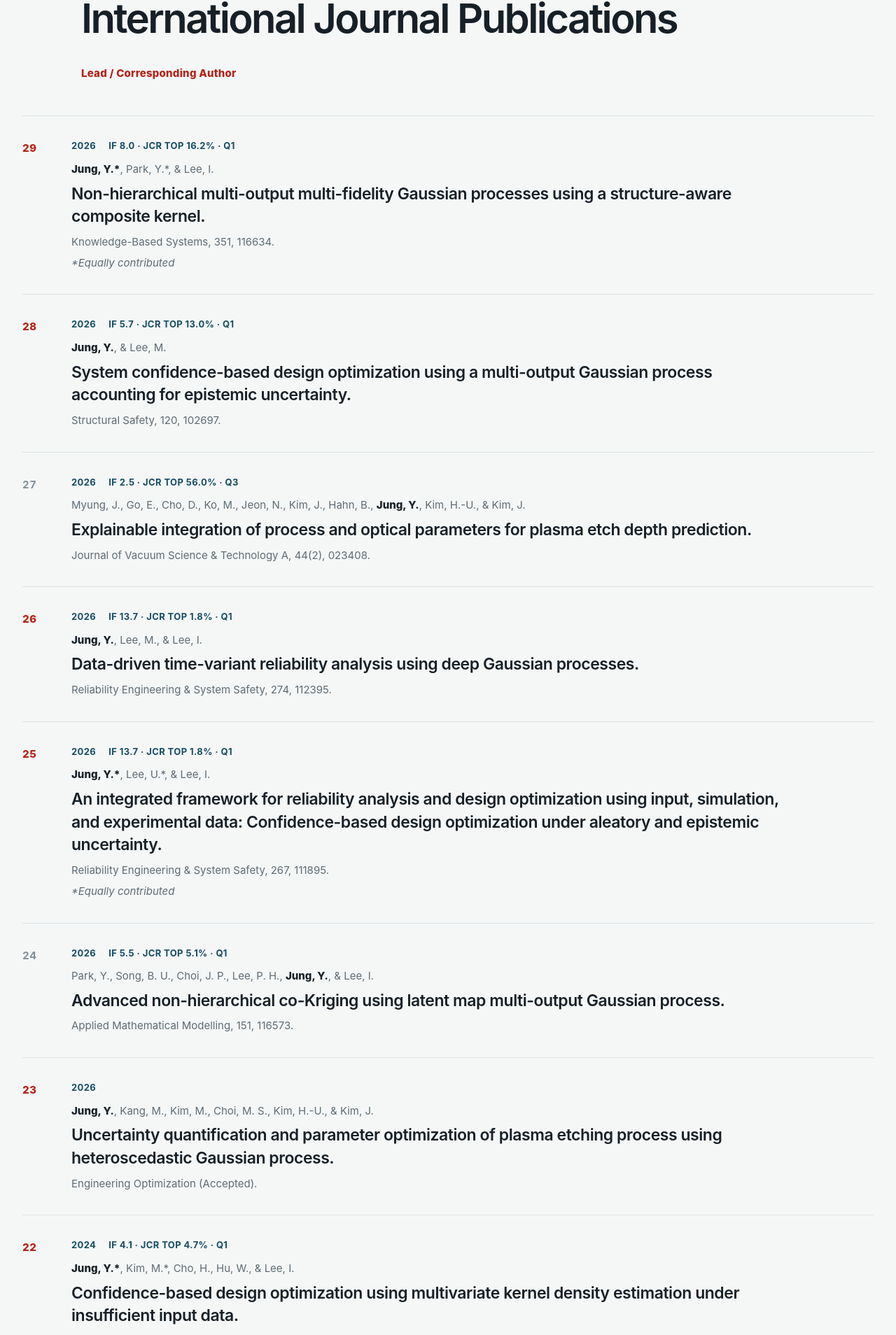
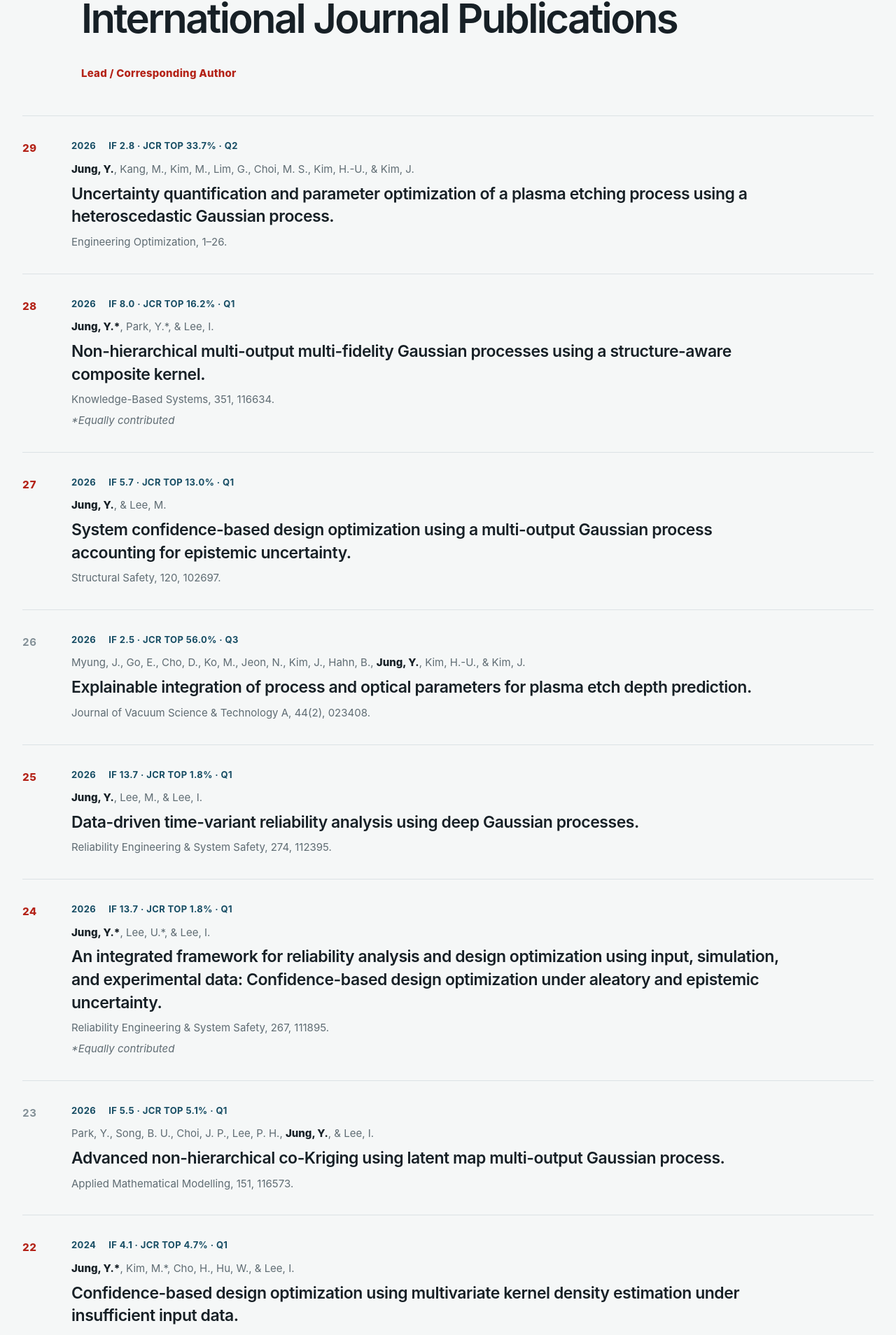
Before and after one commit to yongsujung/yongsujung.github.io, a Next.js app: page / in a window 1280 px wide. Shown: the part 5013-6921 px from the top of the page at 70% size. Built offline with nearby package versions, Linux system fonts and the light colour scheme.

Commit message:
Update Engineering Optimization publication

```diff
--- a/app/page.tsx
+++ b/app/page.tsx
@@ -88,6 +88,13 @@ const manuscriptsInPreparation = [
 const publications = [
   {
     year: '2026',
+    authors: 'Jung, Y., Kang, M., Kim, M., Lim, G., Choi, M. S., Kim, H.-U., & Kim, J.',
+    title: 'Uncertainty quantification and parameter optimization of a plasma etching process using a heteroscedastic Gaussian process.',
+    venue: 'Engineering Optimization, 1–26.',
+    metric: 'IF 2.8 · JCR Top 33.7% · Q2',
+  },
+  {
+    year: '2026',
     authors: 'Jung, Y.*, Park, Y.*, & Lee, I.',
     title: 'Non-hierarchical multi-output multi-fidelity Gaussian processes using a structure-aware composite kernel.',
     venue: 'Knowledge-Based Systems, 351, 116634.',
@@ -129,12 +136,6 @@ const publications = [
     title: 'Advanced non-hierarchical co-Kriging using latent map multi-output Gaussian process.',
     venue: 'Applied Mathematical Modelling, 151, 116573.',
     metric: 'IF 5.5 · JCR Top 5.1% · Q1',
-  },
-  {
-    year: '2026',
-    authors: 'Jung, Y., Kang, M., Kim, M., Choi, M. S., Kim, H.-U., & Kim, J.',
-    title: 'Uncertainty quantification and parameter optimization of plasma etching process using heteroscedastic Gaussian process.',
-    venue: 'Engineering Optimization (Accepted).',
   },
   {
     year: '2024',
```
